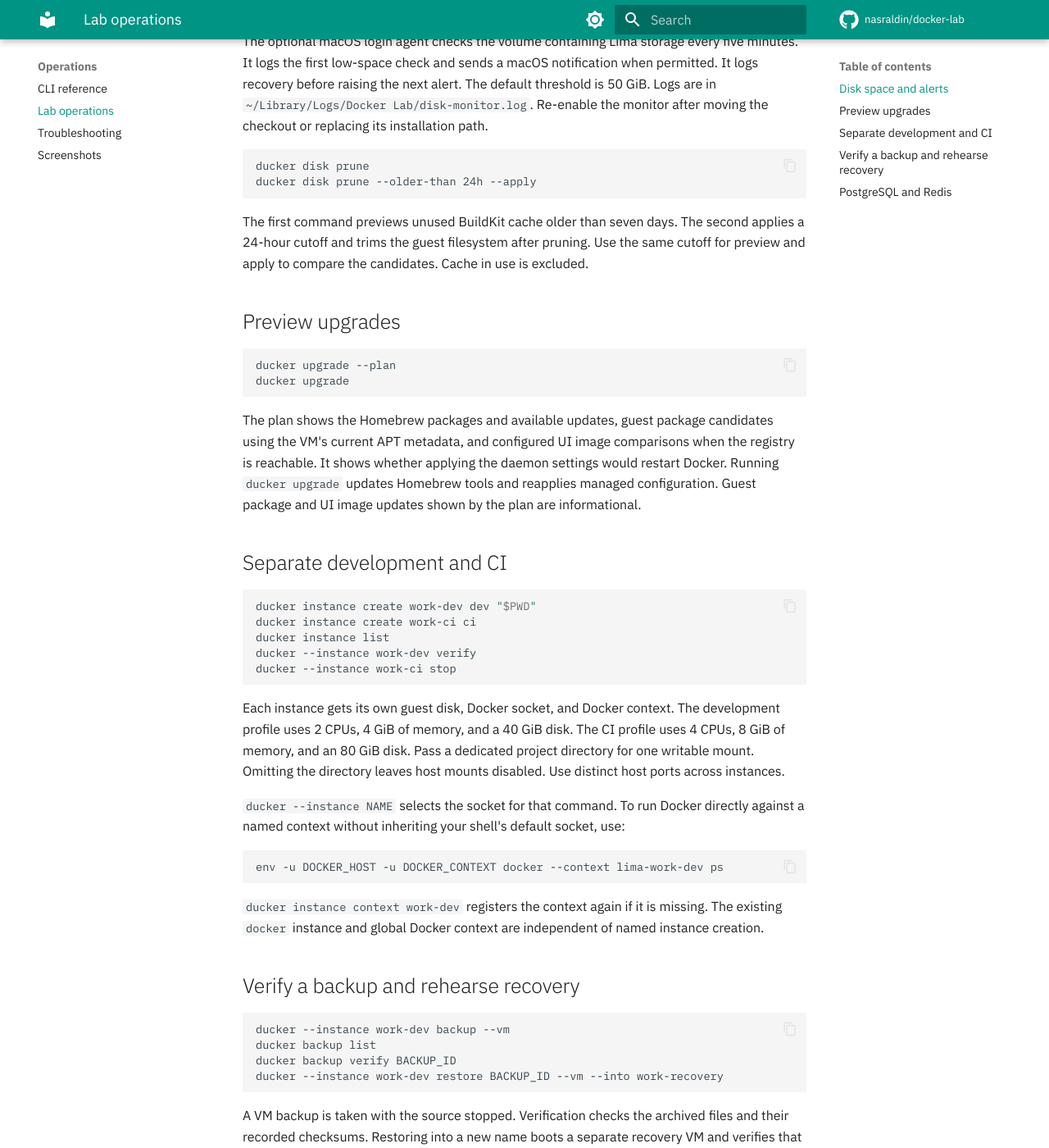
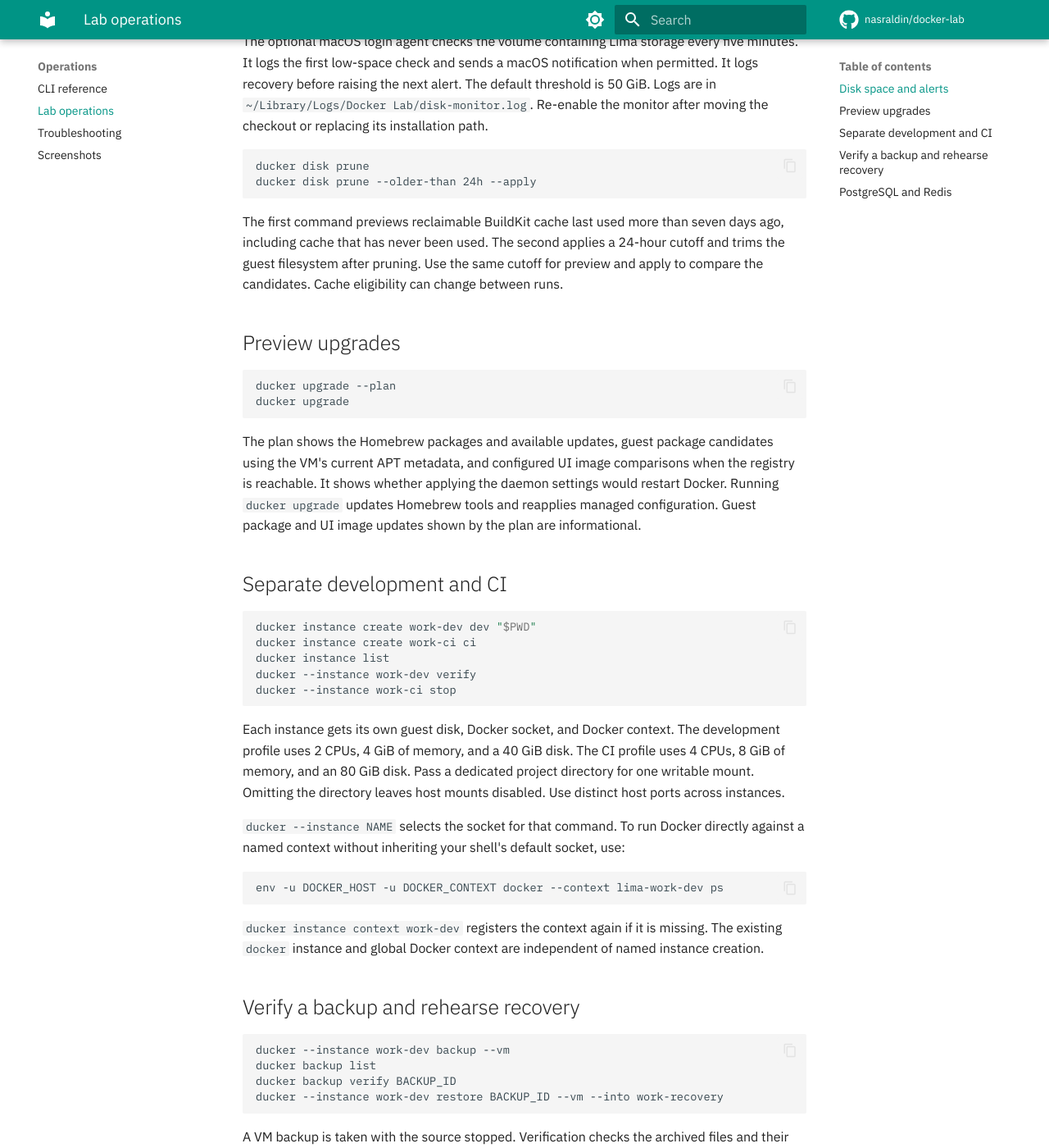
Before and after one commit to nasraldin/docker-lab, an MkDocs documentation site: the page built from docs/lab-operations.md, in a window 1280 px wide and 1400 px high, scrolled down 427 px. Shown: the whole window at 82% size. Built offline with MkDocs 1.6.1 and Material for MkDocs 9.7.7, drawn with Linux system fonts in a browser that asks for light colours; comment, search, counter and statistics services are not loaded; some of the changed text lies outside the part shown.

Commit message:
fix: address lab operations review findings
Signed-off-by: Nasr Aldin <nasr2ldin@gmail.com>

````diff
--- a/docs/lab-operations.md
+++ b/docs/lab-operations.md
@@ -17,7 +17,7 @@ ducker disk prune
 ducker disk prune --older-than 24h --apply
 ```
 
-The first command previews unused BuildKit cache older than seven days. The second applies a 24-hour cutoff and trims the guest filesystem after pruning. Use the same cutoff for preview and apply to compare the candidates. Cache in use is excluded.
+The first command previews reclaimable BuildKit cache last used more than seven days ago, including cache that has never been used. The second applies a 24-hour cutoff and trims the guest filesystem after pruning. Use the same cutoff for preview and apply to compare the candidates. Cache eligibility can change between runs.
 
 ## Preview upgrades
 
````
Also changed, not shown: other parts of docs/lab-operations.md (+1 -1 lines), 7 other files.
